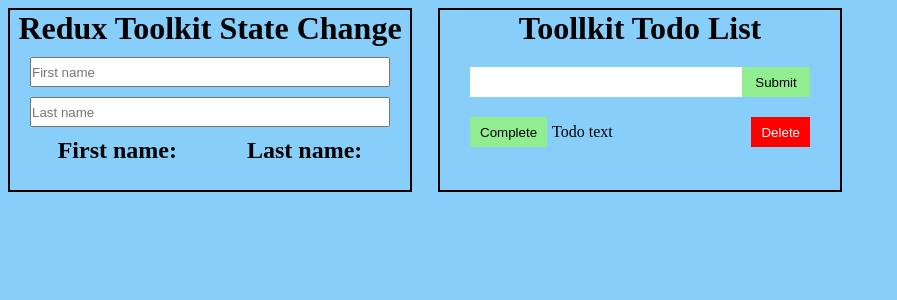
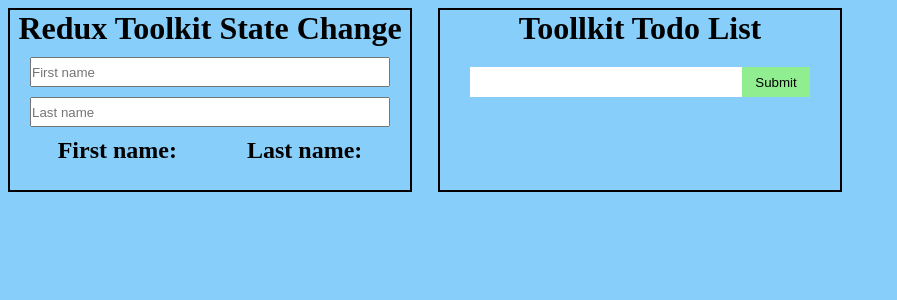
Before and after one commit to VitaliyM/learntoolkit, a React (Create React App) app: page / in a window 1280 px wide. Shown: the top 300 px of the page, without its empty margins (0-897 px from the left). Built offline with nearby package versions, Linux system fonts and the light colour scheme.

Commit message:
Completed Todo

```diff
--- a/src/components/listTodo/Todolist.jsx
+++ b/src/components/listTodo/Todolist.jsx
@@ -1,6 +1,6 @@
 import React, { useState } from 'react';
 import { useDispatch, useSelector } from 'react-redux';
-import { addTodo } from '../../features/todolist/todoSlice';
+import { addTodo, toggleCompletedTodo } from '../../features/todolist/todoSlice';
 import './todolist.css';
 
 
@@ -9,7 +9,6 @@
     const dispatch = useDispatch();
 
     const [todoValue, setTodoValue] = useState(' ');
-
     const addTodoHandler = () => {
         const todo = {
             id: new Date(),
@@ -18,9 +17,18 @@
         }
         dispatch(addTodo(todo));
         setTodoValue('');
-    }
+    };
 
     const todos = useSelector((state) => state.todo.todos);
+
+
+    const toggleTodoHandler = (id) => {
+        dispatch(toggleCompletedTodo(id));
+        let crossText = document.getElementById(id);
+        crossText.classList.contains('todoTextCompleted') ?
+            crossText.classList.remove('todoTextCompleted') :
+            crossText.classList.add('todoTextCompleted');
+    }
 
     return (
         <div className='todoBlock'>
@@ -41,17 +49,17 @@
             {
                 todos?.map((todo) => (
                     <div className='todoListBlock' key={todo.id}>
-                        <button className='todoComplete'>Complete</button>
-                        <div className='todoText'>{todo.text}</div>
+                        <button
+                            className='todoComplete'
+                            onClick={() => toggleTodoHandler(todo.id)}
+                        >Complete</button>
+
+                        <div className='todoText' id={todo.id}>{todo.text}</div>
+
                         <button className='todoDelete'>Delete</button>
                     </div>
                 ))
             }
-            <div className='todoListBlock'>
-                <button className='todoComplete'>Complete</button>
-                <div className='todoText'>Todo text</div>
-                <button className='todoDelete'>Delete</button>
-            </div>
         </div>
     )
 }
--- a/src/components/listTodo/todolist.css
+++ b/src/components/listTodo/todolist.css
@@ -53,6 +53,10 @@
     line-height: 30px;
 }
 
+.todoTextCompleted {
+    text-decoration: line-through 2px crimson;
+}
+
 .todoDelete {
     border: none;
     background: red;
--- a/src/features/todolist/todoSlice.js
+++ b/src/features/todolist/todoSlice.js
@@ -12,10 +12,15 @@
     reducers: {
         addTodo: (state, action) => {
             state.todos.push(action.payload);
+        },
+
+        toggleCompletedTodo: (state, action) => {
+            const toggleTodo = state.todos.find( (todo) => todo.id === action.payload );
+            toggleTodo.completed = !toggleTodo.completed;
         }
     },
 })
 
 
-export const { addTodo } = todoSlice.actions;
+export const { addTodo, toggleCompletedTodo } = todoSlice.actions;
 export default todoSlice.reducer;
```
Also changed, not shown: src/components/users/Users.jsx (+6 -4 lines), src/components/users/firstName/Firstname.jsx (renamed from src/components/firstName/Firstname.jsx), src/components/users/firstName/firstname.css (renamed from src/components/firstName/firstname.css), src/components/users/lastName/Lastname.jsx (renamed from src/components/lastName/Lastname.jsx), src/components/users/lastName/lastname.css (renamed from src/components/lastName/lastname.css).
